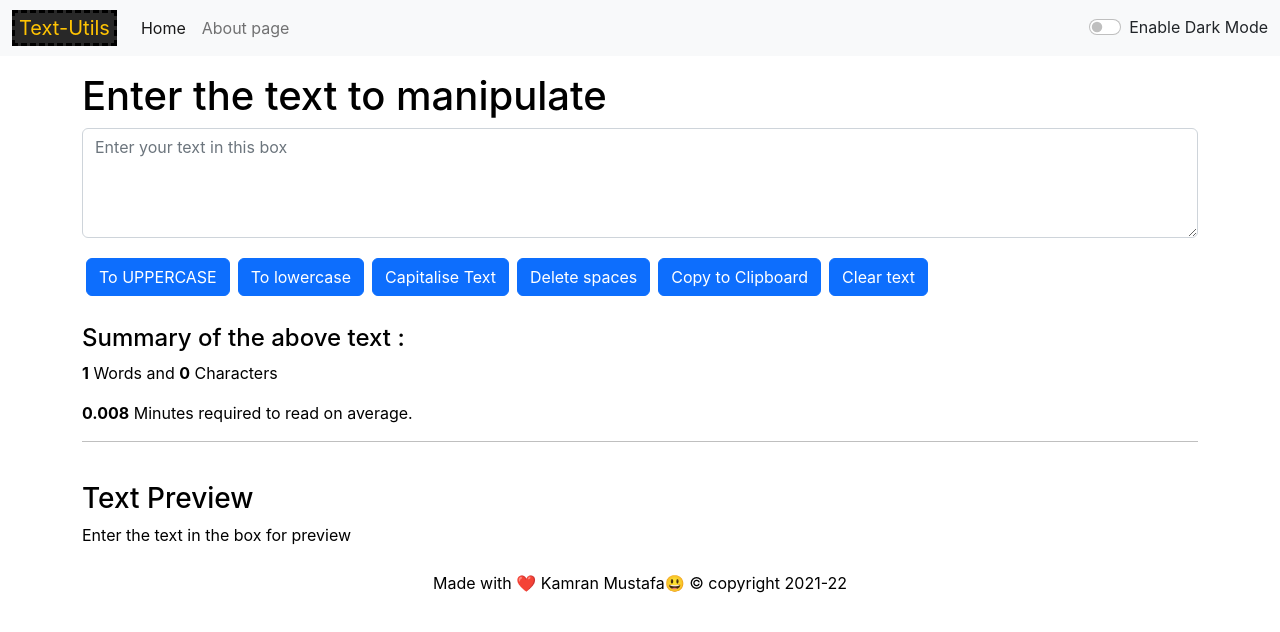
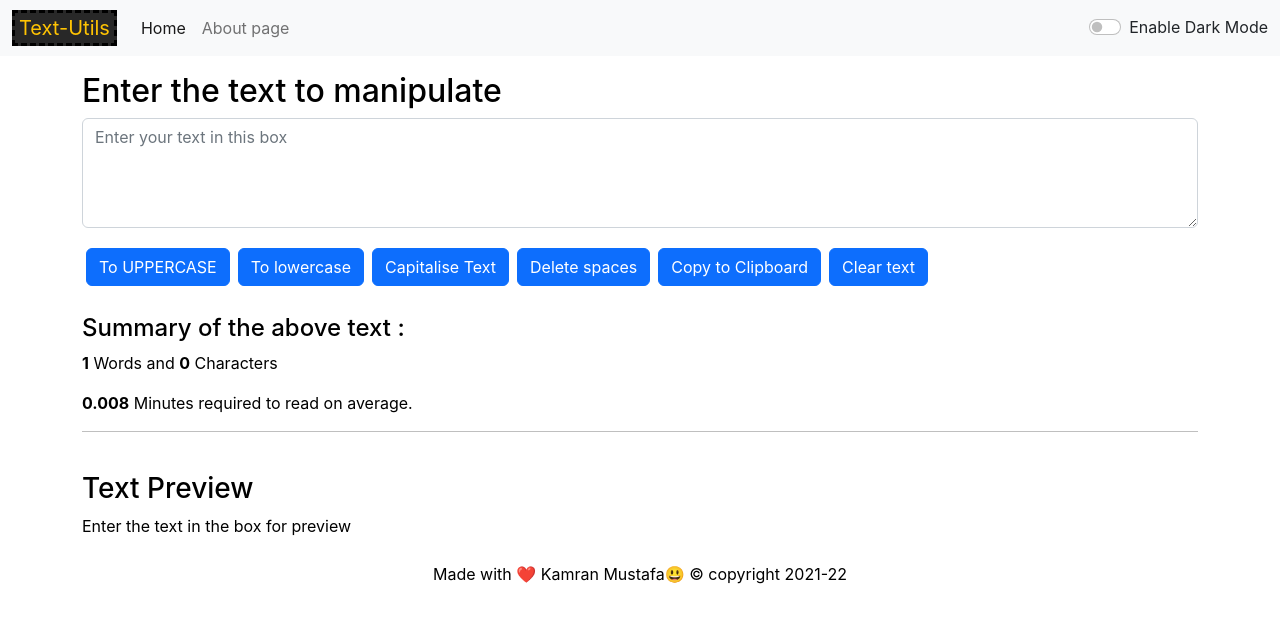
Before and after one commit to mekams/TEXT-UTILS--1, a React (Create React App) app: page / in a window 1280 px wide. Shown: the top 632 px of the page. Built offline with nearby package versions, Linux system fonts and the light colour scheme.

Commit message:
ready to deploy for trials

```diff
--- a/src/components/Form.js
+++ b/src/components/Form.js
@@ -46,7 +46,7 @@ export default function Form(props) {
   return (
   <>
     <div className="container my-3" style={{color: props.mode==="dark"?"white":"black"}}>   {/*if dark=>white color else black */}
-        <h1>{props.heading}</h1>
+        <h2>{props.heading}</h2>
         <div className="mb-3">
         <textarea className="form-control" id="box" value={text} onChange={handleOnChange} placeholder="Enter your text in this box" style={{backgroundColor:props.mode==="dark"?"#0b1239":"white", color: props.mode==="dark"?"white":"black"}} rows= "4"></textarea>
         </div>
```
